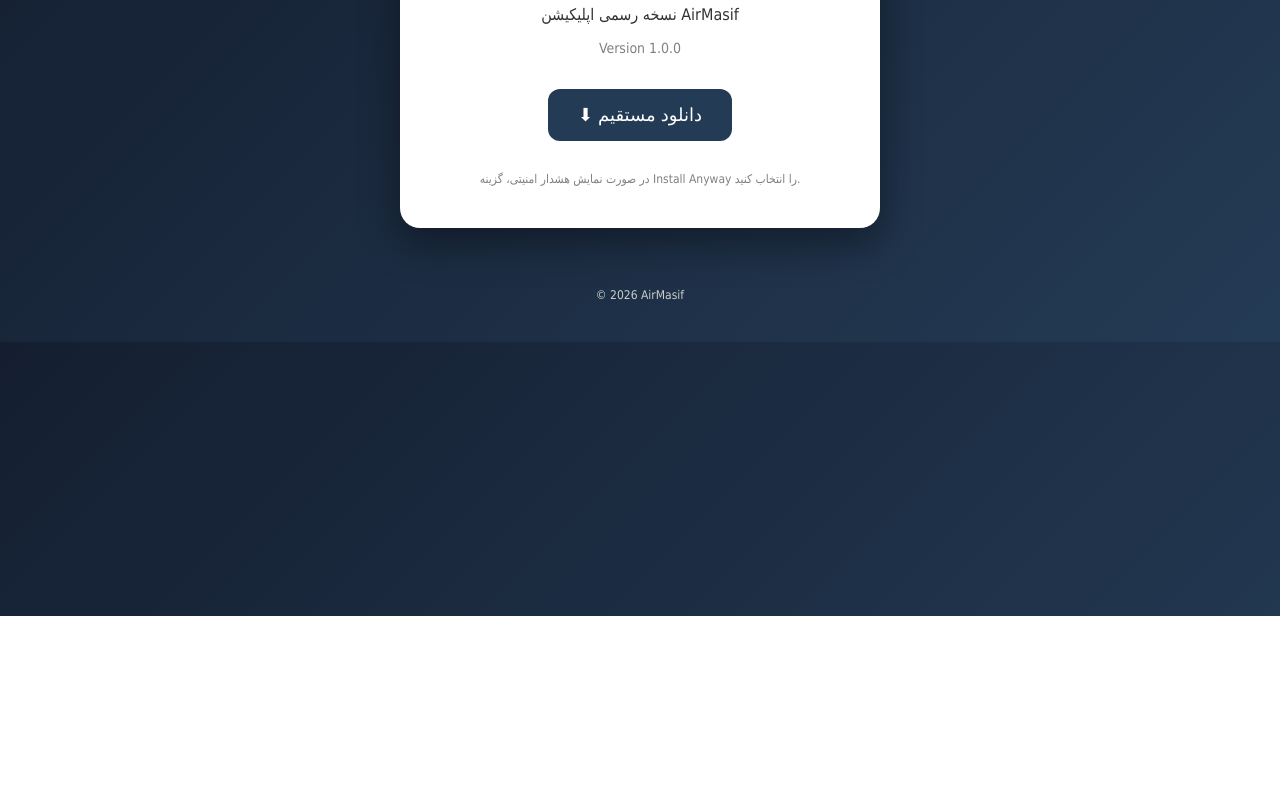
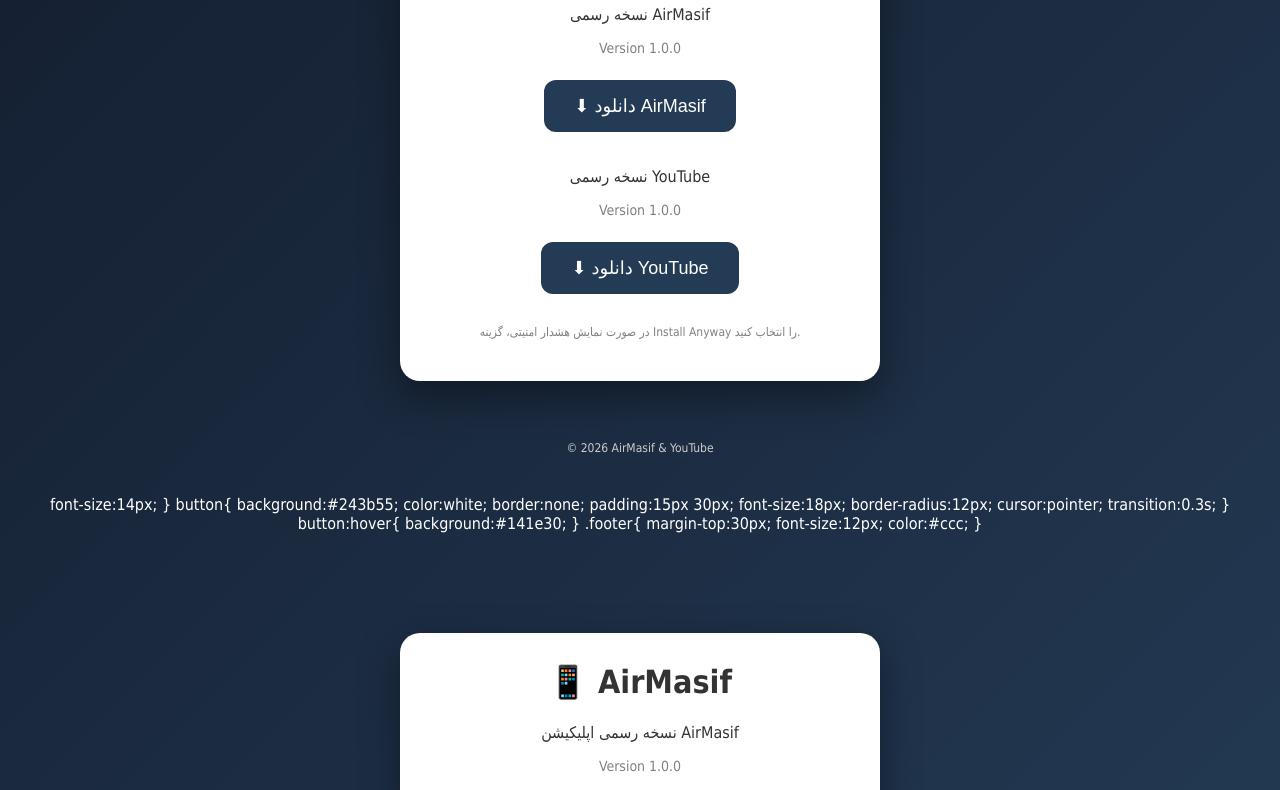
Before and after one commit to alisajjadhosseini/Rat, a plain HTML site: page index.html in a window 1280 px wide. Shown: the part 184-974 px from the top of the page. Before the commit the page ends 800 px from the top, so only its background shows below. Drawn offline with Linux system fonts and the light colour scheme.

Commit message:
Update index.html

```diff
--- a/index.html
+++ b/index.html
@@ -3,21 +3,18 @@
 <head>
 <meta charset="UTF-8">
 <meta name="viewport" content="width=device-width, initial-scale=1.0">
-<title>دانلود AirMasif</title>
-
+<title>دانلود AirMasif و YouTube</title>
 <style>
-body{
+body {
     margin:0;
     font-family:Tahoma, sans-serif;
     background: linear-gradient(135deg,#141e30,#243b55);
     color:white;
     text-align:center;
 }
-
 .container{
     padding:40px 15px;
 }
-
 .card{
     background:white;
     color:#333;
@@ -27,14 +24,67 @@
     border-radius:20px;
     box-shadow:0 15px 40px rgba(0,0,0,0.4);
 }
-
 h1{
     margin-top:0;
 }
-
 .version{
     color:gray;
     font-size:14px;
+}
+button{
+    background:#243b55;
+    color:white;
+    border:none;
+    padding:15px 30px;
+    font-size:18px;
+    border-radius:12px;
+    cursor:pointer;
+    transition:0.3s;
+    margin-top:10px;
+}
+button:hover{
+    background:#141e30;
+}
+.footer{
+    margin-top:30px;
+    font-size:12px;
+    color:#ccc;
+}
+</style>
+</head>
+<body>
+<div class="container">
+    <div class="card">
+        <h1>📱 دانلود اپلیکیشن‌ها</h1>
+
+        <!-- نسخه 1 -->
+        <p>نسخه رسمی AirMasif</p>
+        <p class="version">Version 1.0.0</p>
+        <a href="AirMasif.apk" download>
+            <button>⬇ دانلود AirMasif</button>
+        </a>
+
+        <br><br>
+
+        <!-- نسخه 2 -->
+        <p>نسخه رسمی YouTube</p>
+        <p class="version">Version 1.0.0</p>
+        <a href="YouTube.apk" download>
+            <button>⬇ دانلود YouTube</button>
+        </a>
+
+        <br><br>
+        <p style="font-size:12px;color:gray;">
+        در صورت نمایش هشدار امنیتی، گزینه Install Anyway را انتخاب کنید.
+        </p>
+    </div>
+
+    <div class="footer">
+        © 2026 AirMasif & YouTube
+    </div>
+</div>
+</body>
+</html>    font-size:14px;
 }
 
 button{
```
